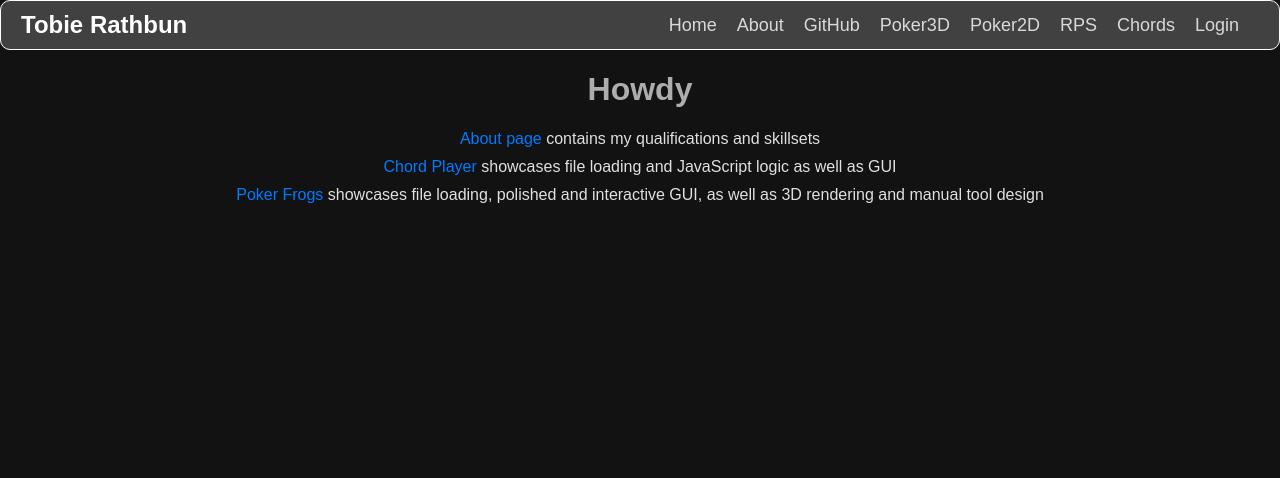
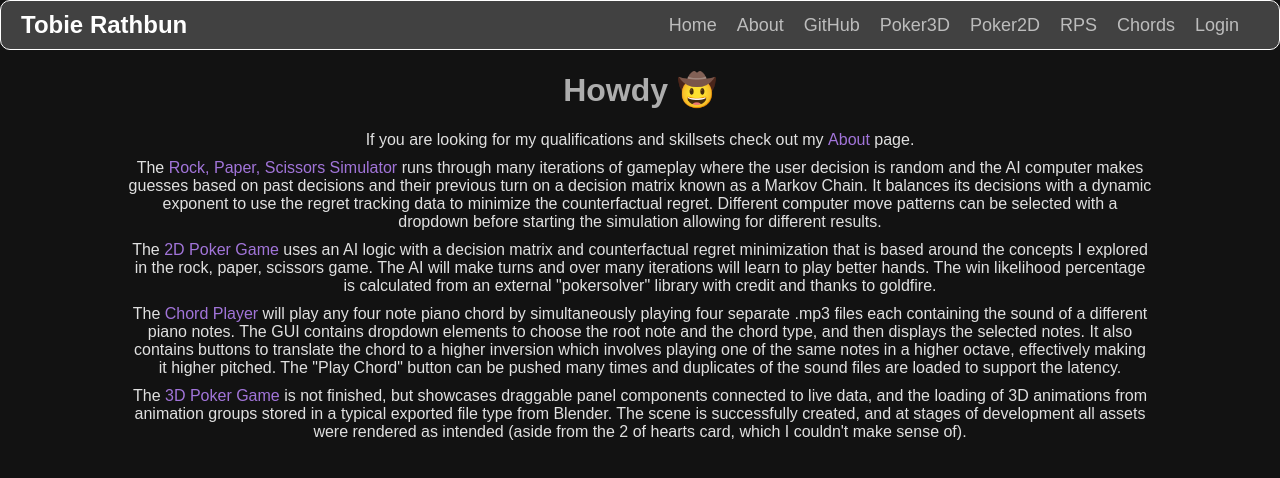
Before and after one commit to Tobie-Rathbun/React-Portfolio--Next.js-, a Next.js app: page / in a window 1280 px wide. Shown: the top 478 px of the page. Built offline with nearby package versions, Linux system fonts and the light colour scheme.

Commit message:
added resume, css

```diff
--- a/src/app/globals.css
+++ b/src/app/globals.css
@@ -26,6 +26,58 @@ h1, h2, h3, h4, h5, h6 {
   color: var(--secondary-text-color);
 }
 
+span.emoji {
+  display: inline-block;
+  font-size: 2rem;
+  transition: transform 0.6s ease;
+}
+
+span.emoji:hover {
+  animation: spin 0.6s ease;
+}
+
+
+
+/* Define the spin animation */
+@keyframes spin {
+  from {
+    transform: rotate(0deg);
+  }
+  to {
+    transform: rotate(360deg);
+  }
+}
+
+/* For links inside a span */
+span.link a {
+  display: inline-block;
+  transition: opacity 0.4s, transform 0.4s ease-in-out;
+  color: var(--highlight-color);
+  opacity: 0.85;
+}
+
+span.link a:hover {
+  transform: scale(1.03);
+  opacity: 1;
+}
+
+a.link {
+  display: inline-block; /* Required for transform to work */
+  transition: opacity 0.4s, transform 0.4s ease-in-out;
+  color: var(--highlight-color);
+  opacity: 0.65;
+}
+
+a.link:hover {
+  transform: scale(1.05);
+  opacity: 1;
+}
+
+
+
+
+
+
 /* SiteNavbar */
 .site-navbar {
   display: flex; /* Display items in a flex container */
@@ -42,19 +94,26 @@ h1, h2, h3, h4, h5, h6 {
   font-weight: bold;
   color: #FFFFFF; /* White text */
   text-decoration: none; /* Remove underline */
+  transition: transform 0.4s ease-in-out;
+}
+
+.navbar-brand:hover {
+  transform: scale(1.05);
 }
 
 .site-navbar .nav-link {
   color: #FFFFFF; /* White text */
+  display: inline-block;
   font-size: 18px;
   margin-right: 20px;
   text-decoration: none; /* Remove underline */
-  opacity: 0.8; /* Initial opacity for non-active links */
-  transition: opacity 0.3s, transform 0.3s; /* Smooth transition for opacity and transform */
+  opacity: 0.65; /* Initial opacity for non-active links */
+  transition: opacity 0.4s, transform 0.4s; /* Smooth transition for opacity and transform */
 }
 
 .site-navbar .nav-link:hover {
   opacity: 1; /* Full opacity on hover */
+  transform: scale(1.15);
 }
 
 .site-navbar .nav-link:active {
--- a/src/app/page.tsx
+++ b/src/app/page.tsx
@@ -4,15 +4,21 @@ import './globals.css'; // Adjust the path if needed
 export default function Home() {
   return (
     <div className="-page">
-      <h1>Howdy</h1>
+      <h1>Howdy <span className='emoji'>&#x1F920;</span></h1>
       <p>
-        <Link href="/about">About page</Link> contains my qualifications and skillsets
+        If you are looking for my qualifications and skillsets check out my <span className='link'><Link href="/about">About</Link></span> page.
       </p>
       <p>
-        <Link href="/jazzbot">Chord Player</Link> showcases file loading and JavaScript logic as well as GUI
+        The <span className='link'><Link href="/rps">Rock, Paper, Scissors Simulator</Link></span> runs through many iterations of gameplay where the user decision is random and the AI computer makes guesses based on past decisions and their previous turn on a decision matrix known as a Markov Chain. It balances its decisions with a dynamic exponent to use the regret tracking data to minimize the counterfactual regret. Different computer move patterns can be selected with a dropdown before starting the simulation allowing for different results.
       </p>
       <p>
-        <Link href="/pokerfrogs">Poker Frogs</Link> showcases file loading, polished and interactive GUI, as well as 3D rendering and manual tool design
+        The <span className='link'><Link href="/poker2d">2D Poker Game</Link></span> uses an AI logic with a decision matrix and counterfactual regret minimization that is based around the concepts I explored in the rock, paper, scissors game. The AI will make turns and over many iterations will learn to play better hands. The win likelihood percentage is calculated from an external "pokersolver" library with credit and thanks to goldfire.
+      </p>
+      <p>
+        The <span className='link'><Link href="/jazzbot">Chord Player</Link></span> will play any four note piano chord by simultaneously playing four separate .mp3 files each containing the sound of a different piano notes. The GUI contains dropdown elements to choose the root note and the chord type, and then displays the selected notes. It also contains buttons to translate the chord to a higher inversion which involves playing one of the same notes in a higher octave, effectively making it higher pitched. The "Play Chord" button can be pushed many times and duplicates of the sound files are loaded to support the latency.
+      </p>
+      <p>
+        The <span className='link'><Link href="/pokerfrogs">3D Poker Game</Link></span> is not finished, but showcases draggable panel components connected to live data, and the loading of 3D animations from animation groups stored in a typical exported file type from Blender. The scene is successfully created, and at stages of development all assets were rendered as intended (aside from the 2 of hearts card, which I couldn't make sense of).
       </p>
     </div>
   );
```
Also changed, not shown: src/app/about/page.tsx (+10 -15 lines), 1 other file (tests, documents, lock files or other folders).
